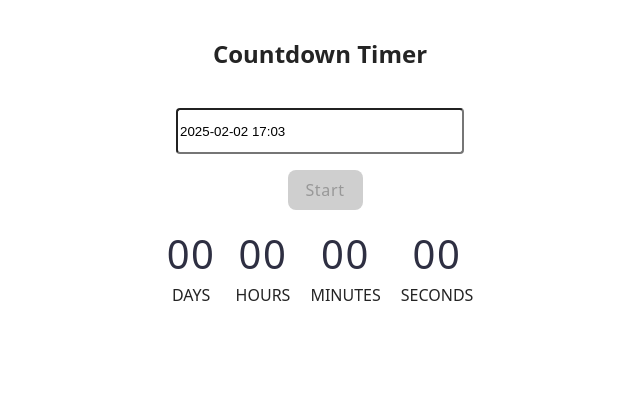
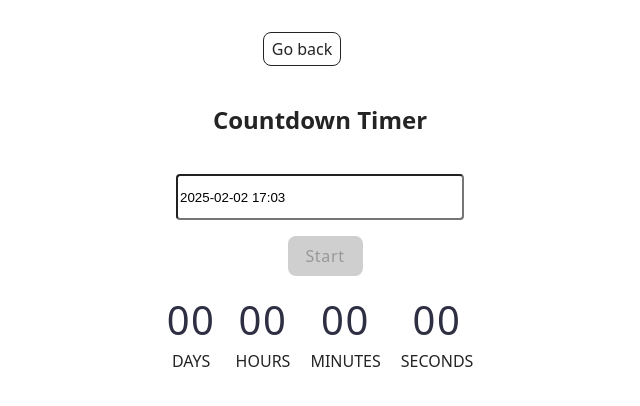
Before and after one commit to YLevytsk/goit-js-hw-10, a plain HTML site: page 1-timer.html in a window 1280 px wide. Shown: the whole page, without its empty margins (338-978 px from the left). Drawn offline with nearby package versions, Linux system fonts and the light colour scheme.

Commit message:
Deploying to gh-pages from @ YLevytsk/goit-js-hw-10@cfd150ca63e76b10ed8e01156d3298a197a04833 🚀

```diff
--- a/1-timer.html
+++ b/1-timer.html
@@ -21,6 +21,7 @@
   <body>
     <main>
       <div class="container">
+        <a class="back-link" href="./index.html">Go back</a> <!-- Добавлена ссылка -->
         <div class="timer-container">
           <h2>Countdown Timer</h2>
           <input type="text" id="datetime-picker" />
```
